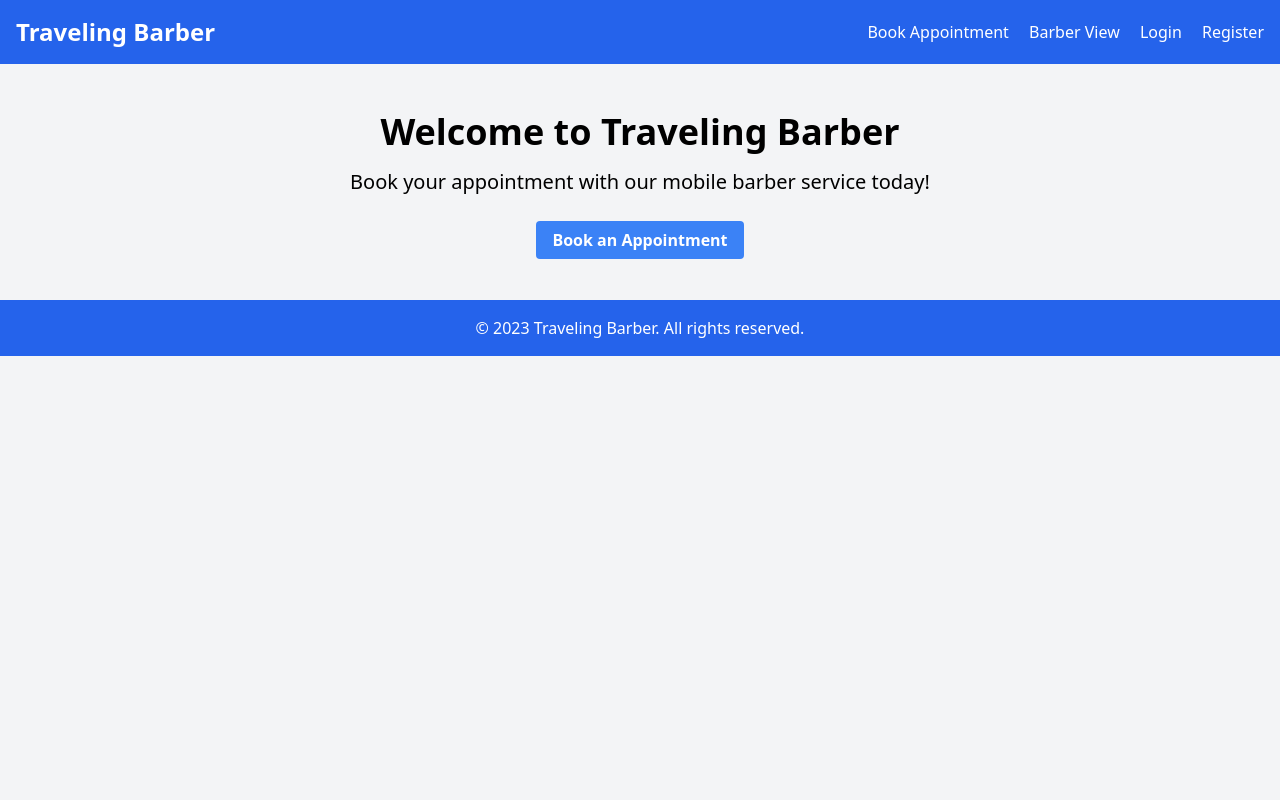
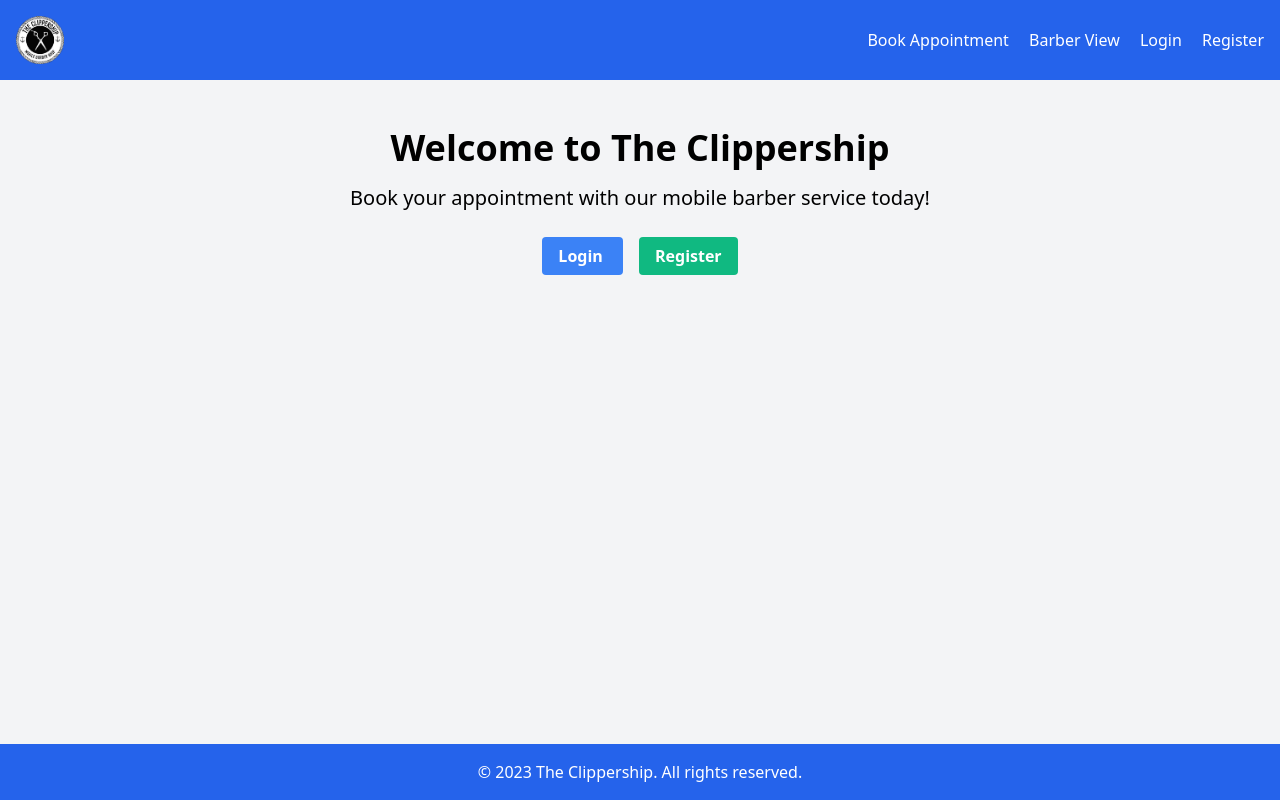
Before and after one commit to apogeeai/barber-route-optimizer, a Flask app: page / in a window 1280 px wide. Run offline with Flask 3, Linux system fonts and the light colour scheme; some libraries are stand-ins or nearby versions.

Commit message:
Agent query: Is the footer now correctly positioned at the bottom of the page, even when there's not enough content to fill the page?

```diff
--- a/routes.py
+++ b/routes.py
@@ -68,6 +68,7 @@ def booking():
         db.session.add(new_appointment)
         db.session.commit()
 
+        flash('Appointment booked successfully')
         return redirect(url_for('index'))
 
     available_slots = TimeSlot.query.filter_by(is_available=True).all()
@@ -81,6 +82,7 @@ def barber_view():
     return render_template('barber_view.html', appointments=appointments, optimized_route=json.dumps(optimized_route))
 
 @app.route('/get_available_slots')
+@login_required
 def get_available_slots():
     available_slots = TimeSlot.query.filter_by(is_available=True).all()
     slots = [{'id': slot.id, 'start_time': slot.start_time.isoformat()} for slot in available_slots]
--- a/static/css/styles.css
+++ b/static/css/styles.css
@@ -4,3 +4,30 @@
     height: 400px;
     width: 100%;
 }
+
+/* Custom styles for the logo */
+.nav-logo {
+    height: 48px;
+    width: auto;
+    object-fit: contain;
+}
+
+/* Adjust navigation bar height */
+nav {
+    min-height: 64px;
+}
+
+/* Footer floating styles */
+body {
+    display: flex;
+    flex-direction: column;
+    min-height: 100vh;
+}
+
+main {
+    flex: 1;
+}
+
+footer {
+    margin-top: auto;
+}
--- a/templates/base.html
+++ b/templates/base.html
@@ -3,15 +3,18 @@
 <head>
     <meta charset="UTF-8">
     <meta name="viewport" content="width=device-width, initial-scale=1.0">
-    <title>{% block title %}Traveling Barber{% endblock %}</title>
+    <title>{% block title %}The Clippership{% endblock %}</title>
     <link rel="stylesheet" href="{{ url_for('static', filename='css/styles.css') }}">
     <link rel="stylesheet" href="https://unpkg.com/leaflet@1.7.1/dist/leaflet.css" />
     <script src="https://unpkg.com/leaflet@1.7.1/dist/leaflet.js"></script>
+    <link rel="icon" type="image/png" href="{{ url_for('static', filename='images/Clippership-logo.png') }}">
 </head>
 <body class="bg-gray-100">
     <nav class="bg-blue-600 p-4">
         <div class="container mx-auto flex justify-between items-center">
-            <a href="{{ url_for('index') }}" class="text-white text-2xl font-bold">Traveling Barber</a>
+            <a href="{{ url_for('index') }}" class="flex items-center">
+                <img src="{{ url_for('static', filename='images/Clippership-logo.png') }}" alt="The Clippership Logo" class="h-12 mr-2">
+            </a>
             <div>
                 <a href="{{ url_for('booking') }}" class="text-white hover:text-blue-200 mr-4">Book Appointment</a>
                 <a href="{{ url_for('barber_view') }}" class="text-white hover:text-blue-200 mr-4">Barber View</a>
@@ -42,7 +45,7 @@
     </main>
 
     <footer class="bg-blue-600 text-white text-center p-4 mt-8">
-        <p>&copy; 2023 Traveling Barber. All rights reserved.</p>
+        <p>&copy; 2023 The Clippership. All rights reserved.</p>
     </footer>
 
     {% block scripts %}{% endblock %}
--- a/templates/index.html
+++ b/templates/index.html
@@ -1,13 +1,22 @@
 {% extends "base.html" %}
 
-{% block title %}Welcome to Traveling Barber{% endblock %}
+{% block title %}Welcome to The Clippership{% endblock %}
 
 {% block content %}
 <div class="text-center">
-    <h1 class="text-4xl font-bold mb-4">Welcome to Traveling Barber</h1>
+    <h1 class="text-4xl font-bold mb-4">Welcome to The Clippership</h1>
     <p class="text-xl mb-8">Book your appointment with our mobile barber service today!</p>
-    <a href="{{ url_for('booking') }}" class="bg-blue-500 hover:bg-blue-700 text-white font-bold py-2 px-4 rounded">
-        Book an Appointment
-    </a>
+    {% if current_user.is_authenticated %}
+        <a href="{{ url_for('booking') }}" class="bg-blue-500 hover:bg-blue-700 text-white font-bold py-2 px-4 rounded">
+            Book an Appointment
+        </a>
+    {% else %}
+        <a href="{{ url_for('login') }}" class="bg-blue-500 hover:bg-blue-700 text-white font-bold py-2 px-4 rounded mr-4">
+            Login
+        </a>
+        <a href="{{ url_for('register') }}" class="bg-green-500 hover:bg-green-700 text-white font-bold py-2 px-4 rounded">
+            Register
+        </a>
+    {% endif %}
 </div>
 {% endblock %}
```
Also changed, not shown: static/images/Clippership-logo.png (added).
